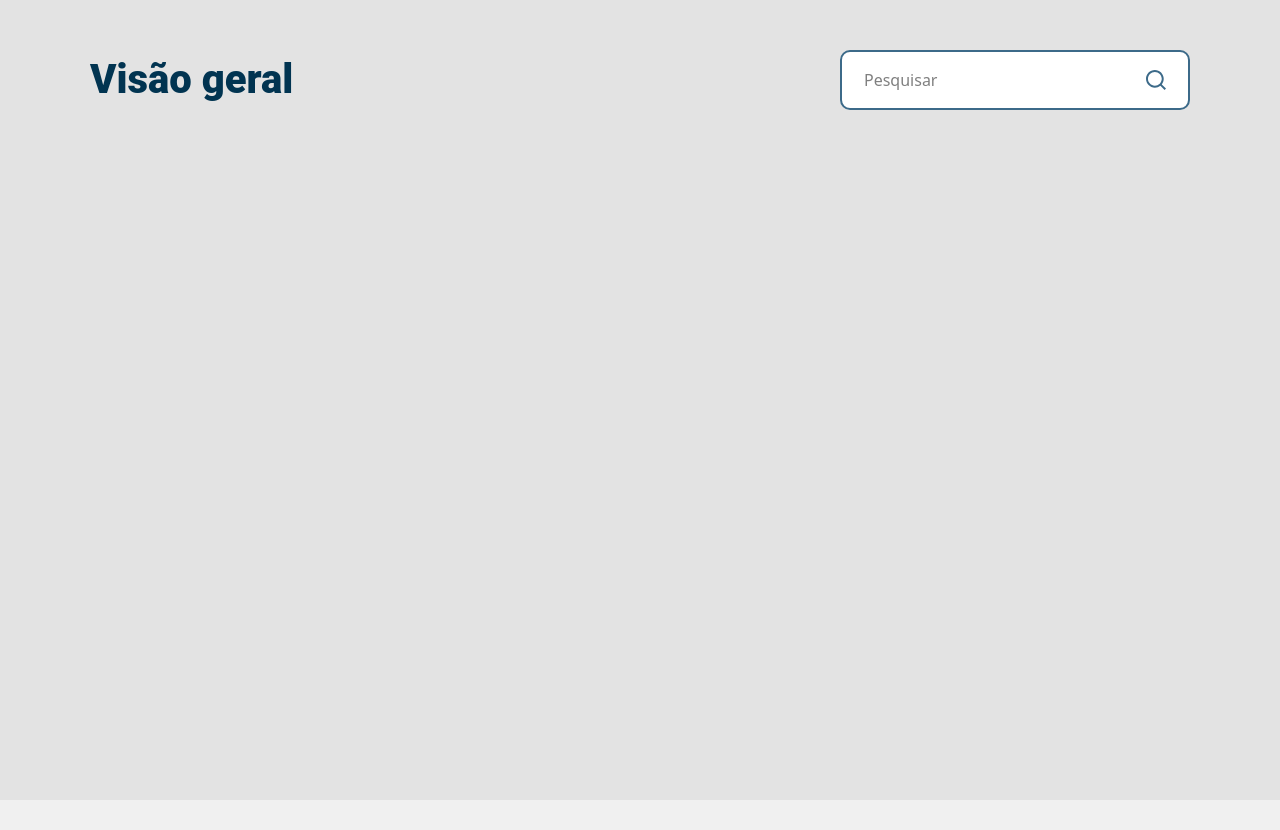
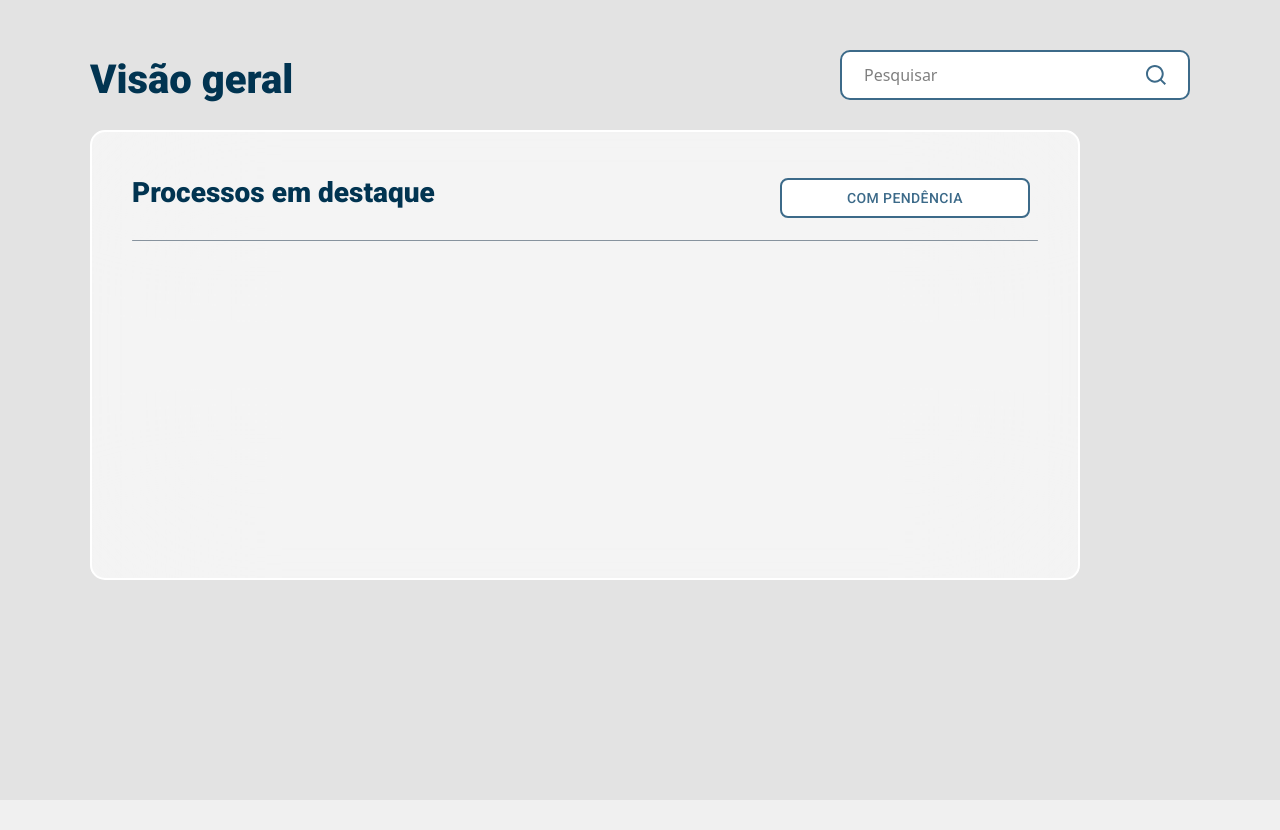
Before and after one commit to LYNX-Grupo-9/Sistema, a React (Vite) app: page /home in a window 1280 px wide. Before the commit the page ends 800 px from the top, so only its background shows below. Built offline with nearby package versions, Linux system fonts and the light colour scheme.

Commit message:
Processos em destaque header

```diff
--- a/package.json
+++ b/package.json
@@ -10,6 +10,9 @@
     "preview": "vite preview"
   },
   "dependencies": {
+    "@emotion/react": "^11.14.0",
+    "@emotion/styled": "^11.14.0",
+    "@mui/material": "^7.0.2",
     "@tailwindcss/vite": "^4.1.1",
     "@types/react-router-dom": "^5.3.3",
     "react": "^19.0.0",
--- /dev/null
+++ b/src/components/DropdownComponent.jsx
@@ -0,0 +1,60 @@
+import * as React from 'react';
+import Button from '@mui/material/Button';
+import Menu from '@mui/material/Menu';
+import MenuItem from '@mui/material/MenuItem';
+
+export function DropdownComponent() {
+    const [anchorEl, setAnchorEl] = React.useState(null);
+    const open = Boolean(anchorEl);
+    const handleClick = (event) => {
+        setAnchorEl(event.currentTarget);
+    };
+    const handleClose = () => {
+        setAnchorEl(null);
+    };
+
+    return (
+        <div>
+            <Button
+                id="basic-button"
+                aria-controls={open ? 'basic-menu' : undefined}
+                aria-haspopup="true"
+                aria-expanded={open ? 'true' : undefined}
+                onClick={handleClick}
+            >
+                <div className="bg-[var(--color-light)] w-[250px] h-[40px] flex items-center rounded-[8px] border-[var(--color-blueLight)] border-2 typography-bold text-[12px] justify-center">
+                    <span className='typography-medium text-[14px] text-[var(--color-blueLight)]'>Com Pendência</span>
+                </div>
+            </Button>
+            <Menu
+                id="basic-menu"
+                anchorEl={anchorEl}
+                open={open}
+                onClose={handleClose}
+                MenuListProps={{
+                    'aria-labelledby': 'basic-button',
+                    className: 'flex flex-col gap-1 w-full',
+                }}
+                PaperProps={{
+                    className: 'border-2 border-[var(--color-blueLight)]',
+                }}
+            >
+                <MenuItem
+                    onClick={handleClose}
+                >
+                    <span className='typography-medium text-[14px] text-[var(--color-blueLight)]'>Com Pendência</span>
+                </MenuItem>
+                <MenuItem
+                    onClick={handleClose}
+                >
+                    <span className='typography-medium text-[14px] text-[var(--color-blueLight)]'>Com Pendência</span>
+                </MenuItem>
+                <MenuItem
+                    onClick={handleClose}
+                >
+                    <span className='typography-medium text-[14px] text-[var(--color-blueLight)]'>Com Pendência</span>
+                </MenuItem>
+            </Menu>
+        </div>
+    );
+}
--- a/src/components/search.jsx
+++ b/src/components/search.jsx
@@ -1,9 +1,9 @@
 import icon from "../assets/icons/searchIcon.svg"
-export function Search(props){
+export function Search(props) {
     return (
-        <div className="border-2 w-[350px] h-[60px] flex items-center justify-between px-[22px] rounded-[10px] border-[var(--color-blueLight)] bg-[var(--color-light)]">
-        <input className="w-full h-full outline-0" placeholder="Pesquisar"/>
-        <img src={icon}/>
+        <div className="border-2 w-[350px] h-[50px] flex items-center justify-between px-[22px] rounded-[10px] border-[var(--color-blueLight)] bg-[var(--color-light)]">
+            <input className="w-full h-full outline-0" placeholder="Pesquisar" />
+            <img src={icon} />
         </div>
     )
 }
--- a/src/global/Theme.css
+++ b/src/global/Theme.css
@@ -1,5 +1,5 @@
+@import url('https://fonts.googleapis.com/css2?family=Roboto:ital,wght@0,100..900;1,100..900&display=swap');
 @import "tailwindcss";
-@import url('https://fonts.googleapis.com/css2?family=Roboto:ital,wght@0,100..900;1,100..900&display=swap');
 :root{
     --bgColor-primary: #E3E3E3;
     --bgLight: #F3F3F3;
@@ -12,6 +12,7 @@
     --color-grayLight: #465059;
     --color-red: #A60003;
     --color-light: #FFFFFF;
+    --lineSeparator: #87939e;
 
     --gradientVertical: linear-gradient(180deg,rgba(0, 0, 0, 1) 0%, rgba(60, 106, 137, 1) 100%);
     --gradientHorizontal: linear-gradient(90deg,rgba(0, 0, 0, 1) 0%, rgba(60, 106, 137, 1) 100%);
@@ -22,7 +23,7 @@
         -webkit-backdrop-filter: blur(80px);
         border-radius: 15px;
         border: 2px solid rgba(255, 255, 255, 1);
-        padding: 20px;
+        padding: 40px;
       }
 
       .typography-regular {
--- a/src/pages/Home/index.jsx
+++ b/src/pages/Home/index.jsx
@@ -1,12 +1,28 @@
+import { DropdownComponent } from "../../components/DropdownComponent";
 import { Search } from "../../components/search";
 
-export function Home(){
-   return(
+export function Home() {
+    return (
         <>
             <div className="py-[50px] px-[90px] bg-[var(--bgColor-primary)] h-screen w-screen">
+                <div className="flex justify-between mb-[20px]">
+                    <span className="typography-black text-[var(--color-blueDark)] text-[40px]">Visão geral</span>
+                    <Search />
+                </div>
+                <div className="flex w-full h-full">
+                    <div className="">
+                        <div className="bgGlass h-[450px] w-[990px]">
                             <div className="flex justify-between">
-                <span className="typography-black text-[var(--color-blueDark)] text-[40px]">Visão geral</span>
-                <Search/>
+                                <span className="typography-black text-[var(--color-blueDark)] text-[28px] ">Processos em destaque</span>
+                                <DropdownComponent/>
+                            </div>
+
+                            <div className="h-[1px] w-full bg-[var(--lineSeparator)] rounded-2xl mt-[16px] mb-[16px]"></div>
+                        </div>
+                    </div>
+                    <div className="">
+
+                    </div>
                 </div>
             </div>
         </>
```
Also changed, not shown: src/assets/icons/arrowDownIcon.svg (added), 1 other file (tests, documents, lock files or other folders). Lines whose indentation alone changed are shown as unchanged.
